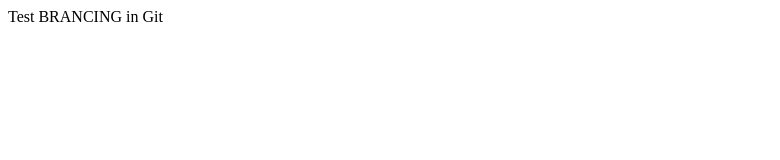
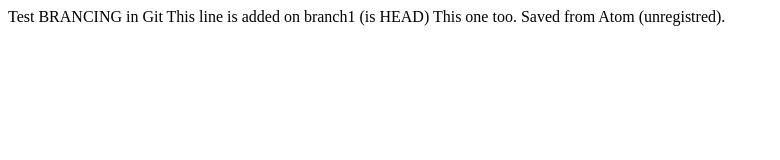
Before and after one commit to MariusMova/edx-cs50-web, a plain HTML site: page index1_lecture1.html in a window 1280 px wide. Shown: the whole page, without its empty margins (0-780 px from the left). Drawn offline with Linux system fonts and the light colour scheme.

Commit message:
add+commit, I am on branch1

```diff
--- a/index1_lecture1.html
+++ b/index1_lecture1.html
@@ -5,5 +5,8 @@
     </head>
     <body>
       Test BRANCING in Git
+      This line is added on branch1 (is HEAD)
+      This one too.
+      Saved from Atom (unregistred).
     </body>
 </html>
```
